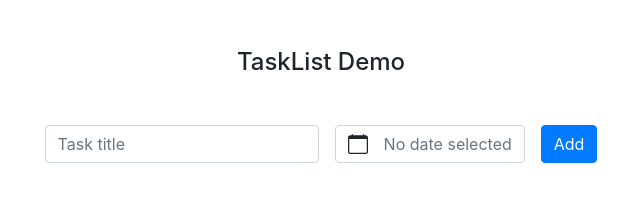
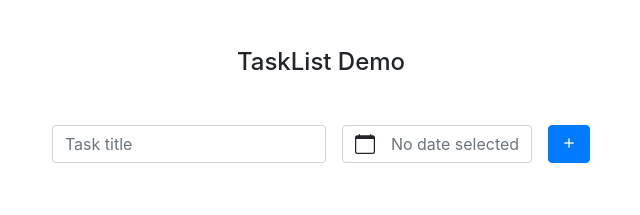
Before and after one commit to abdulmuhaiminshahriman/simple-task-list, a Nuxt app: page / in a window 1280 px wide. Shown: the top 215 px of the page, without its empty margins (319-959 px from the left). Built offline with nearby package versions, Linux system fonts and the light colour scheme.

Commit message:
add vee-validate and basic implementation

```diff
--- a/nuxt.config.js
+++ b/nuxt.config.js
@@ -31,7 +31,9 @@ export default {
   css: [],
 
   // Plugins to run before rendering page: https://go.nuxtjs.dev/config-plugins
-  plugins: [],
+  plugins: [
+    { src: '~/plugins/vee-validate.js', mode: 'client' },
+  ],
 
   // Auto import components: https://go.nuxtjs.dev/config-components
   components: true,
--- a/package.json
+++ b/package.json
@@ -23,6 +23,7 @@
     "core-js": "^3.25.3",
     "gh-pages": "^5.0.0",
     "nuxt": "^2.15.8",
+    "vee-validate": "3",
     "vue": "^2.7.10",
     "vue-server-renderer": "^2.7.10",
     "vue-template-compiler": "^2.7.10"
--- a/pages/index.vue
+++ b/pages/index.vue
@@ -5,17 +5,40 @@
     </section>
 
     <section class="user-input mb-3">
+      <validation-observer ref="user-input-observer">
         <b-form inline @submit.prevent="addTask" class="d-flex justify-content-center">
+          <validation-provider
+            v-slot="{ errors }"
+            rules="required"
+            vid="task-title"
+          >
             <b-form-input
               class="mb-3 mr-sm-3 mb-sm-0"
+              :state="errors.length > 0 ? false : null"
               v-model="task.title"
               placeholder="Task title"
             />
+            {{ errors[0] }}
+          </validation-provider>
 
-        <b-form-datepicker class="mb-3 mr-sm-3 mb-sm-0" v-model="task.dueDate" />
+          <validation-provider
+            v-slot="{ errors }"
+            rules="required"
+            vid="task-dueDate"
+          >
+            <b-form-datepicker class="mb-3 mr-sm-3 mb-sm-0" v-model="task.dueDate"/>
+            {{ errors[0] }}
+          </validation-provider>
 
-        <b-button type="submit" variant="primary">Add</b-button>
+          <b-button
+            type="submit"
+            variant="primary"
+            v-b-tooltip.hover title="Fill up required fields first"
+          >
+            <i class='bx bx-plus'/>
+          </b-button>
         </b-form>
+      </validation-observer>
     </section>
 
     <section class="task-list-card d-flex justify-content-center">
@@ -29,10 +52,13 @@
 </template>
 
 <script>
+import { required } from '../utils/validators';
+
 export default {
   name: 'TaskListPage',
   data() {
     return {
+      required,
       showList: false,
       task: {
         title: '',
--- /dev/null
+++ b/plugins/vee-validate.js
@@ -0,0 +1,5 @@
+import Vue from 'vue';
+import { ValidationProvider, ValidationObserver } from 'vee-validate';
+
+Vue.component('validation-observer', ValidationObserver);
+Vue.component('validation-provider', ValidationProvider);
--- /dev/null
+++ b/utils/validators.js
@@ -0,0 +1,8 @@
+import { extend } from 'vee-validate'
+import { required as ruleRequired } from 'vee-validate/dist/rules.umd.js'
+
+
+export const required = extend('required', {
+  ...ruleRequired,
+  message: 'This field is required'
+})
```
Also changed, not shown: 1 other file (tests, documents, lock files or other folders). Lines whose indentation alone changed are shown as unchanged.
